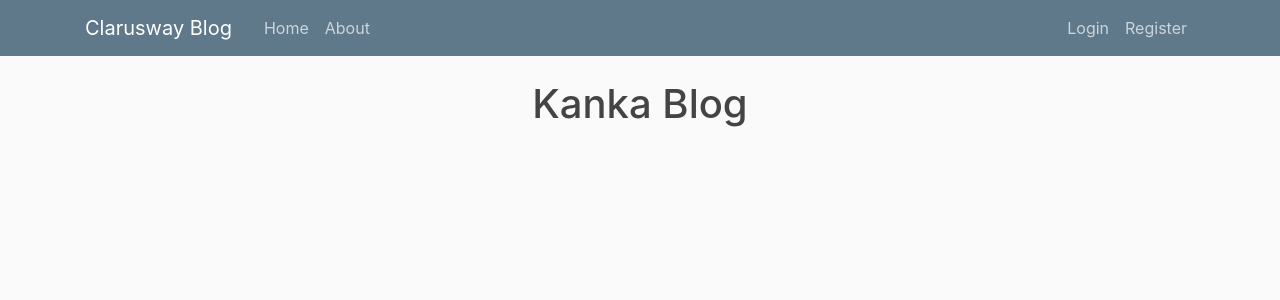
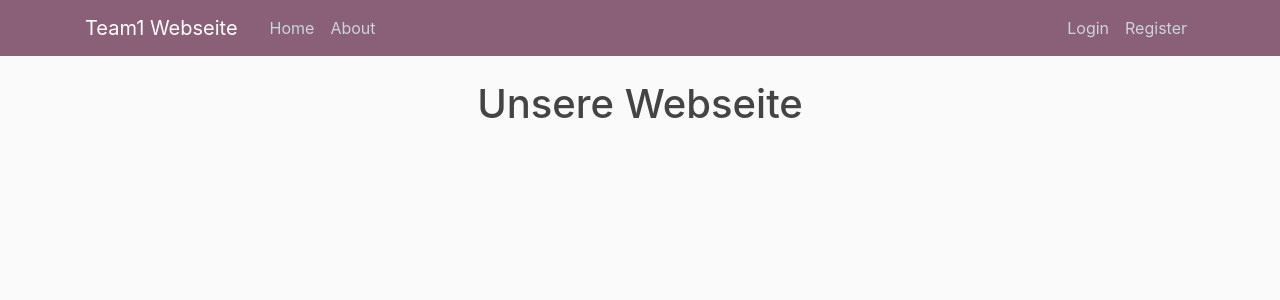
Before and after one commit to Herr-Aksoy/Proje2-Team, a Django app: page / in a window 1280 px wide. Shown: the top 300 px of the page. Run offline with Django 3.2, Linux system fonts and the light colour scheme; data that the repository does not hold is empty; parts of the project's set-up code (start-up, migrations or seed data) failed here and were passed over; some libraries are stand-ins or nearby versions.

Commit message:
yazilar degistirildi

```diff
--- a/src/blog/static/blog/main.css
+++ b/src/blog/static/blog/main.css
@@ -18,7 +18,7 @@ ul {
 }
 
 .bg-steel {
-  background-color: #5f788a;
+  background-color: #8a5f78;
 }
 
 .site-header .navbar-nav .nav-link {
--- a/src/blog/templates/blog/post_list.html
+++ b/src/blog/templates/blog/post_list.html
@@ -1,7 +1,7 @@
 {% extends 'base.html' %}
 
 {% block content %}
-<h1 style="text-align: center;">Kanka Blog</h1>
+<h1 style="text-align: center;">Unsere Webseite</h1>
 <div class="row mt-5">
     {% for obj in object_list %}
     <div class="col-4">
--- a/src/templates/base.html
+++ b/src/templates/base.html
@@ -12,7 +12,7 @@
         integrity="sha384-TX8t27EcRE3e/ihU7zmQxVncDAy5uIKz4rEkgIXeMed4M0jlfIDPvg6uqKI2xXr2" crossorigin="anonymous">
     <link rel="stylesheet" href="{% static 'blog/main.css' %}">
 
-    <title>DJ Blog</title>
+    <title>ZERO2HERO</title>
 </head>
 
 <body>
--- a/src/templates/navbar.html
+++ b/src/templates/navbar.html
@@ -1,7 +1,7 @@
 <header class="site-header">
     <nav class="navbar navbar-expand-md navbar-dark bg-steel fixed-top">
         <div class="container">
-            <a class="navbar-brand mr-4" href="{% url 'blog:list' %}">Clarusway Blog</a>
+            <a class="navbar-brand mr-4" href="{% url 'blog:list' %}">Team1 Webseite</a>
             <button class="navbar-toggler" type="button" data-toggle="collapse" data-target="#navbarToggle"
                 aria-controls="navbarToggle" aria-expanded="false" aria-label="Toggle navigation">
                 <span class="navbar-toggler-icon"></span>
```
Also changed, not shown: 1 other file.
